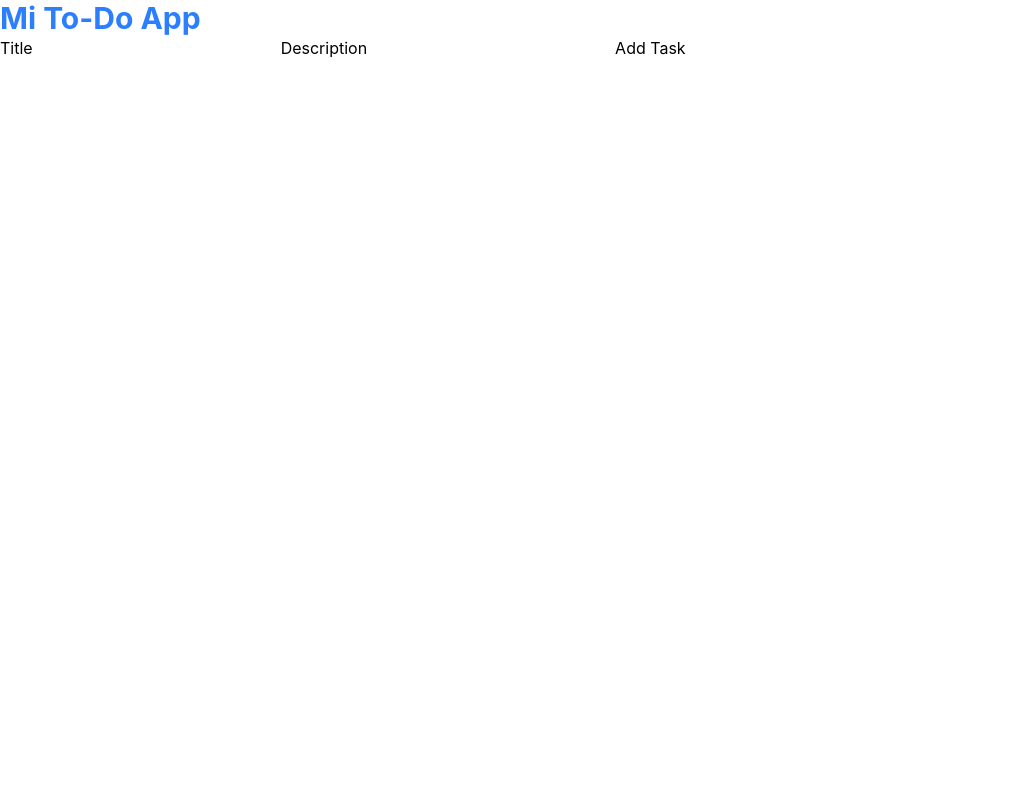
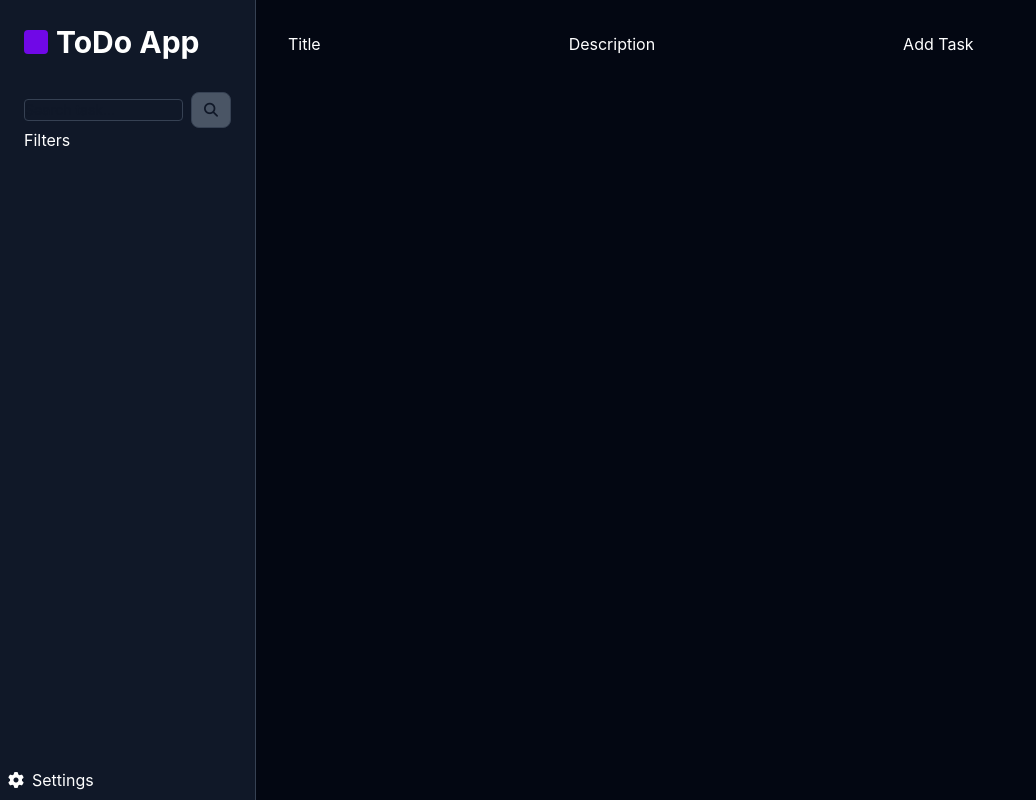
Before and after one commit to VictorJaBa/todo-app, an Angular app: page / in a window 1280 px wide. Shown: the whole page, without its empty margins (0-1036 px from the left). Built offline with nearby package versions, Linux system fonts and the light colour scheme.

Commit message:
style: add sidebar layout with fontawesome cdn icons

```diff
--- a/package.json
+++ b/package.json
@@ -18,6 +18,7 @@
     "@angular/platform-browser": "^19.2.0",
     "@angular/platform-browser-dynamic": "^19.2.0",
     "@angular/router": "^19.2.0",
+    "@fortawesome/fontawesome-svg-core": "^7.2.0",
     "@tailwindcss/postcss": "^4.3.0",
     "rxjs": "~7.8.0",
     "tslib": "^2.3.0",
--- a/src/app/app.component.html
+++ b/src/app/app.component.html
@@ -1,4 +1,38 @@
-<h1 class="text-3xl font-bold text-blue-500">Mi To-Do App</h1>
+<div class="flex h-screen bg-gray-950 text-white">
+    <!--Sidebar-->
+    <aside class="w-64 bg-gray-900 border-r border-gray-700 flex flex-col p-6">
+        <!--Logo-->
+        <div class="flex items-center gap-2 text-3xl font-bold mb-8">
+            <span class="bg-violet-700 p-3 rounded"></span>
+            <span>ToDo App</span>
+        </div>
+        <!--Filters-->
+        <div class="">
+            <form class="flex items-center">
+                <label for="search" class="sr-only">Task Search</label>
+                <input type="text" id="Search"
+                    class="bg-gray-900 border border-gray-700 w-full rounded text-gray-900 text-sm"
+                    placeholder="Search task...">
+                <button type="submit"
+                    class="inline-flex items-center py-2.5 px-3 ml-2 text-sm font-medium text-gray-900 bg-gray-600 rounded-lg border border-gray-700 hover:bg-gray-700">
+                    <i class="fa-solid fa-magnifying-glass"></i>
+                </button>
+            </form>
 
-<app-task-form />
-<app-task-list />
+            <h3>Filters</h3>
+        </div>
+
+        <!--bottom settings menu-->
+        <div class="absolute bottom-0 left-0 w-64">
+            <button class="flex items-center gap-2 w-full text-left p-2 rounded hover:bg-gray-700">
+                <i class="fa-solid fa-gear"></i>
+                Settings
+            </button>
+        </div>
+    </aside>
+
+    <main class="flex-1 overflow-y-auto p-8">
+        <app-task-form />
+        <app-task-list />
+    </main>
+</div>
--- a/src/app/app.component.ts
+++ b/src/app/app.component.ts
@@ -13,7 +13,6 @@ import { AsyncPipe } from '@angular/common';
 export class AppComponent {
   title = 'todo-app';
   // firestore = inject(Firestore);
-
   constructor() {
   }
 }
--- a/src/index.html
+++ b/src/index.html
@@ -7,6 +7,7 @@
   <base href="/">
   <meta name="viewport" content="width=device-width, initial-scale=1">
   <link rel="icon" type="image/x-icon" href="favicon.ico">
+  <link rel="stylesheet" href="https://cdnjs.cloudflare.com/ajax/libs/font-awesome/6.7.2/css/all.min.css">
 </head>
 
 <body>
```
Also changed, not shown: 1 other file (tests, documents, lock files or other folders).
